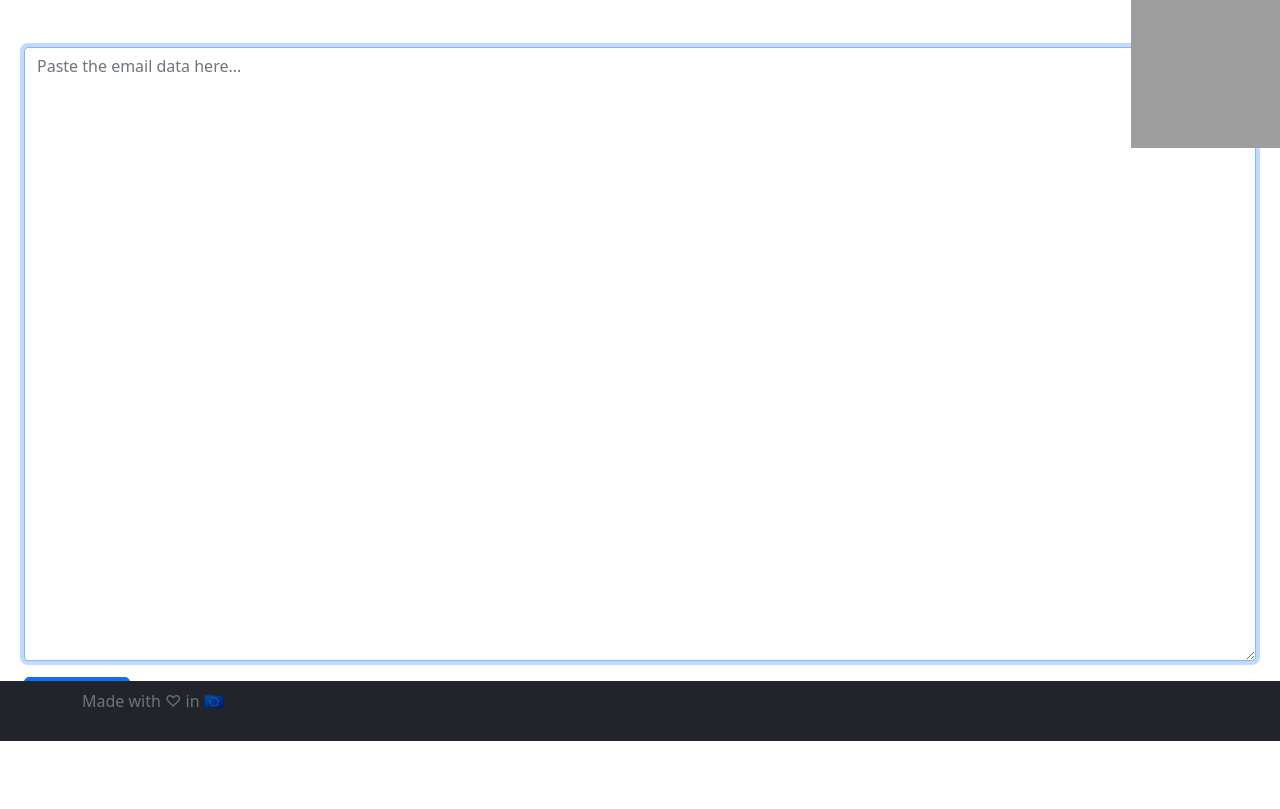
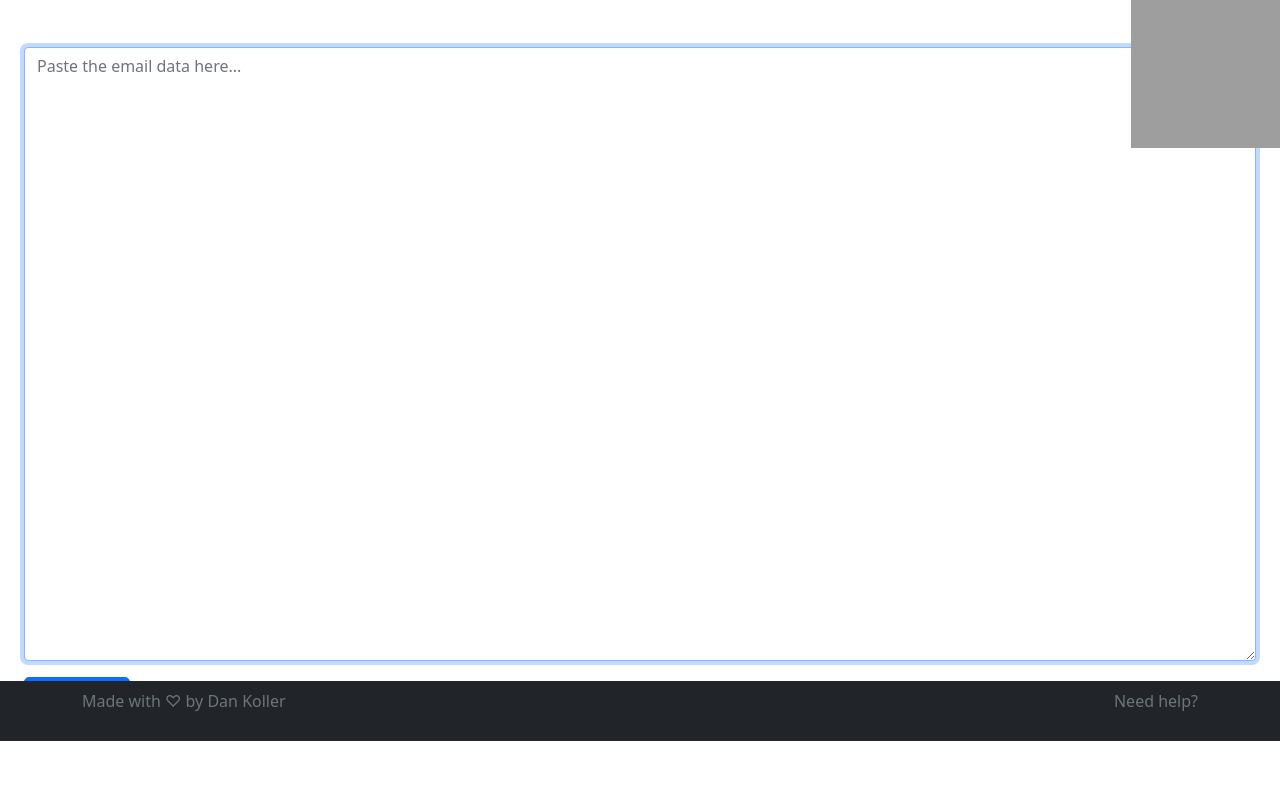
Before and after one commit to dikayx/mapy, a Flask app: page / in a window 1280 px wide. Shown: the part 59-868 px from the top of the page. Run offline with Flask 3, Linux system fonts and the light colour scheme; some libraries are stand-ins or nearby versions; grey boxes are pictures that could not be loaded.

Commit message:
chore: Added small frontend updates and improved docs

```diff
--- a/mapy/templates/base.html
+++ b/mapy/templates/base.html
@@ -94,8 +94,23 @@
                 class="container d-flex justify-content-between align-items-center"
             >
                 <div>
-                    <span class="text-muted">Made with ♡ in 🇪🇺</span>
+                    <span class="text-muted">Made with ♡ by</span>
+                    <span class="text-muted">
+                        <a
+                            href="https://github.com/dan-koller"
+                            class="text-muted"
+                            >Dan Koller</a
+                        >
+                    </span>
                 </div>
+                <div>
+                    <span class="text-muted">
+                        <a
+                        href="https://github.com/dan-koller/mapy/blob/main/docs/USER_GUIDE.md"
+                        class="text-muted"
+                        >Need help?</a
+                    >
+                    </span>
             </div>
         </footer>
 
--- a/mapy/templates/result.html
+++ b/mapy/templates/result.html
@@ -256,4 +256,5 @@
 />
 <script src="https://unpkg.com/leaflet@1.9.4/dist/leaflet.js"></script>
 
+<!-- Custom map script -->
 <script src="{{ url_for('static', filename='js/map.js') }}"></script>
--- a/requirements.txt
+++ b/requirements.txt
@@ -7,4 +7,4 @@ beautifulsoup4~=4.12.3
 geoip2~=4.8.0
 IPy~=1.1
 pytest~=8.3.1
-pytest-cov==5.0.0
+pytest-cov~=5.0.0
```
Also changed, not shown: docs/USER_GUIDE.md (+2 -0 lines).
